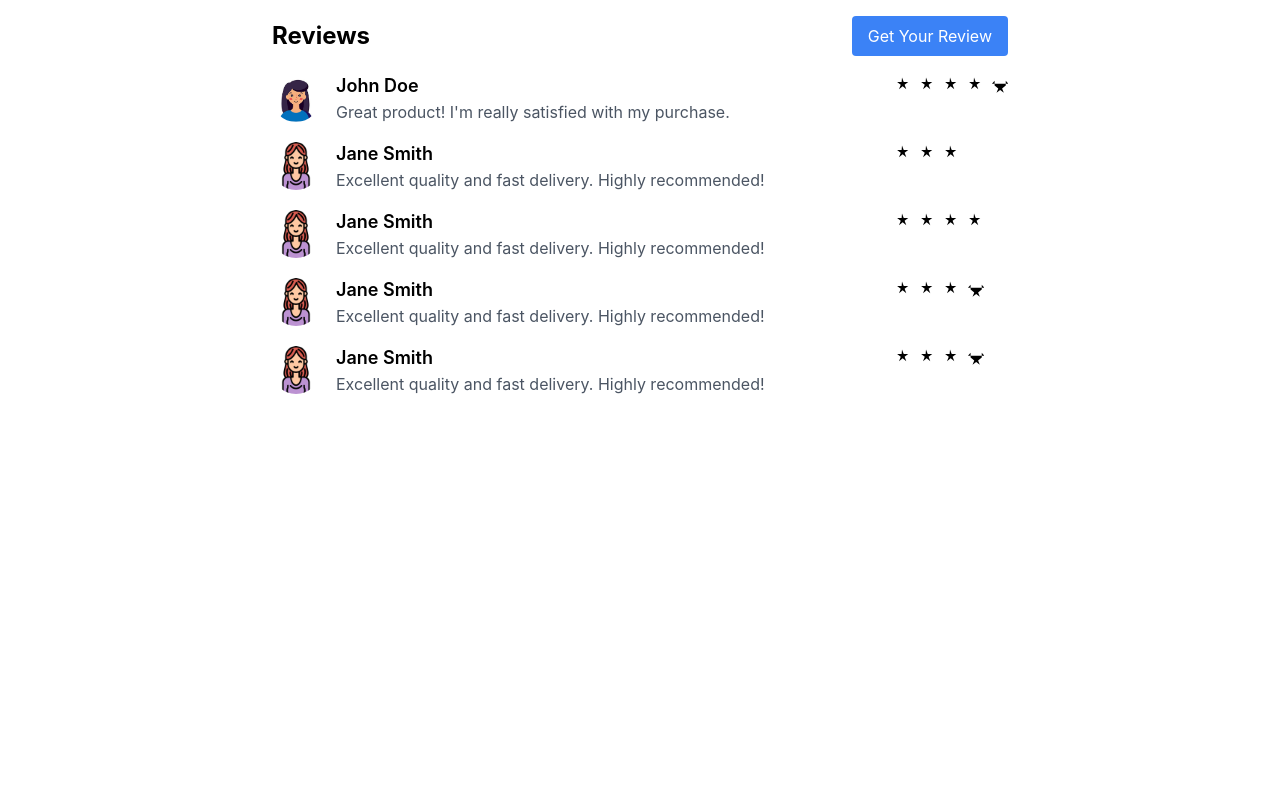
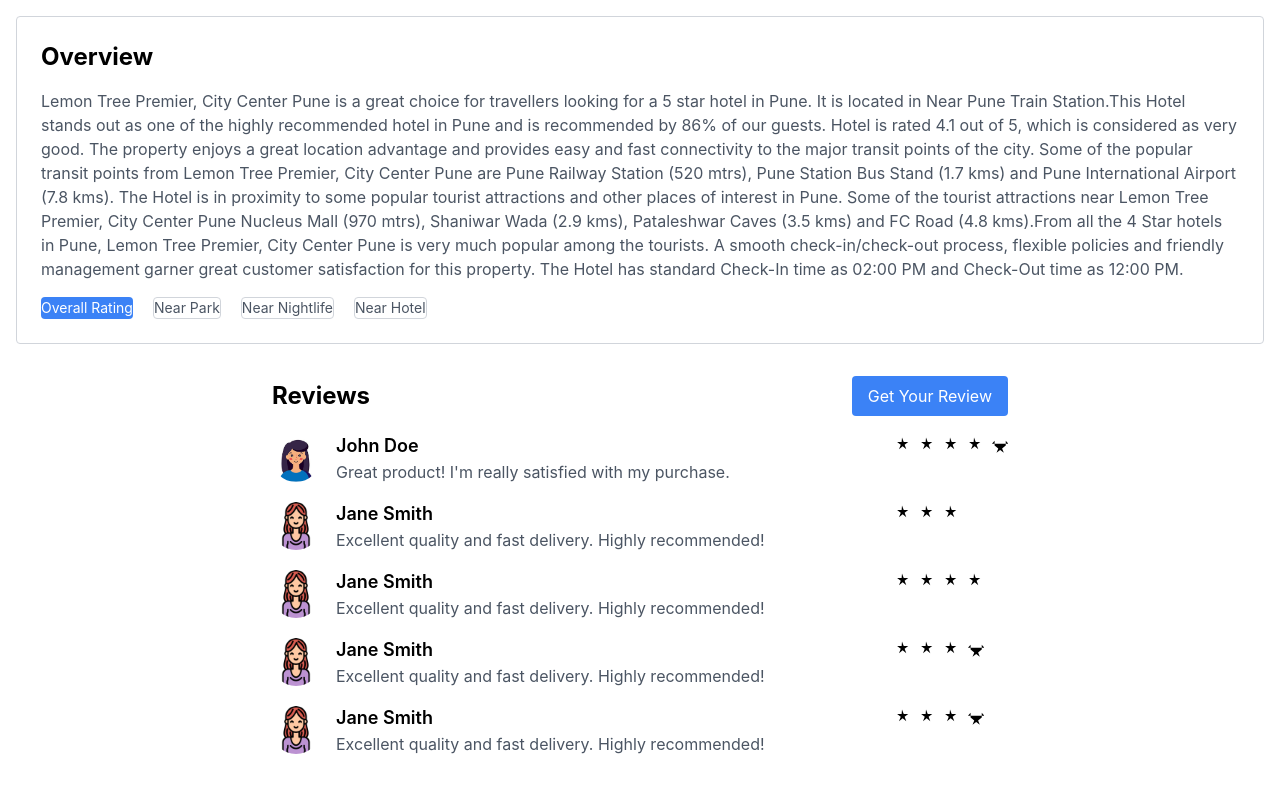
Before and after one commit to aruljohnsonalmabetter/MiPlace-Frontend, a React (Create React App) app in the folder miplace/: page /hotelinfo in a window 1280 px wide. Shown: the top 792 px of the page. Built offline with nearby package versions, Linux system fonts and the light colour scheme.

Commit message:
Overview component added

```diff
--- /dev/null
+++ b/miplace/src/components/Overview.jsx
@@ -0,0 +1,37 @@
+import React from 'react';
+
+const Overview = () => {
+    return (
+            <div className="max-w-1409px mx-auto p-4 h-600px">
+                <div className="border border-gray-300 p-6 rounded">
+                    <h1 className="text-2xl font-bold mb-4">Overview</h1>
+                    <div className="w-500px">
+                        <p className="text-gray-600">
+                        Lemon Tree Premier, City Center Pune is a great choice for travellers looking for a 5 star hotel in Pune. It is located in Near Pune Train Station.This Hotel stands out as one of the highly recommended hotel in Pune and is recommended by 86% of our guests. Hotel is rated 4.1 out of 5, which is considered as very good. The property enjoys a great location advantage and provides easy and fast connectivity to the major transit points of the city. Some of the popular transit points from Lemon Tree Premier, City Center Pune are Pune Railway Station (520 mtrs), Pune Station Bus Stand (1.7 kms) and Pune International Airport (7.8 kms). The Hotel is in proximity to some popular tourist attractions and other places of interest in Pune. Some of the tourist attractions near Lemon Tree Premier, City Center Pune Nucleus Mall (970 mtrs), Shaniwar Wada (2.9 kms), Pataleshwar Caves (3.5 kms) and FC Road (4.8 kms).From all the 4 Star hotels in Pune, Lemon Tree Premier, City Center Pune is very much popular among the tourists. A smooth check-in/check-out process, flexible policies and friendly management garner great customer satisfaction for this property. The Hotel has standard Check-In time as 02:00 PM and Check-Out time as 12:00 PM.
+
+                        </p>
+                        {/* ... Other paragraphs */}
+                    </div>
+                    {/* Four boxes */}
+                    <div className="flex gap-5 mt-4">
+                        <div className="w-160px h-300px bg-blue-500 flex justify-center items-center rounded">
+                            <span className="text-white text-sm">Overall Rating</span>
+                        </div>
+                        <div className="w-160px h-300px border border-gray-300 flex justify-center items-center rounded">
+                            <span className="text-gray-600 text-sm">Near Park</span>
+                        </div>
+                        <div className="w-160px h-300px border border-gray-300 flex justify-center items-center rounded">
+                            <span className="text-gray-600 text-sm">Near Nightlife</span>
+                        </div>
+                        <div className="w-160px h-300px border border-gray-300 flex justify-center items-center rounded">
+                            <span className="text-gray-600 text-sm">Near Hotel</span>
+                        </div>
+                    </div>
+                </div>
+            </div>
+
+
+    );
+};
+
+export default Overview;
--- a/miplace/src/pages/HotelInfo.js
+++ b/miplace/src/pages/HotelInfo.js
@@ -1,9 +1,11 @@
 import React from 'react'
 import Reviews from '../components/Reviews.jsx'
+import Overview from '../components/Overview.jsx'
 
 function HotelInfo() {
   return (
     <div>
+      <Overview/>
      <Reviews/>
     </div>
   )
```
